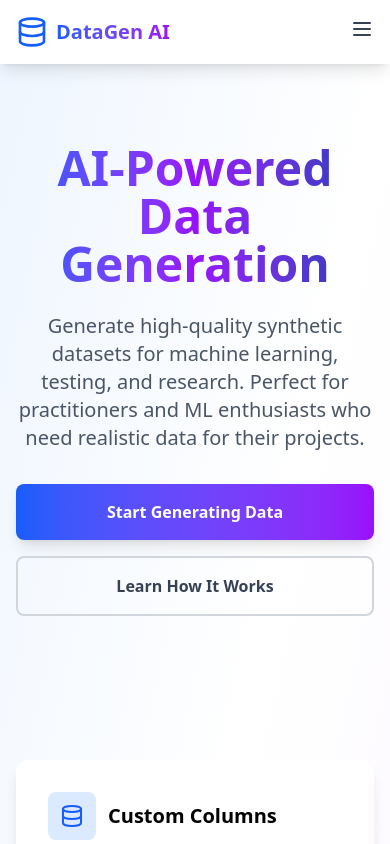
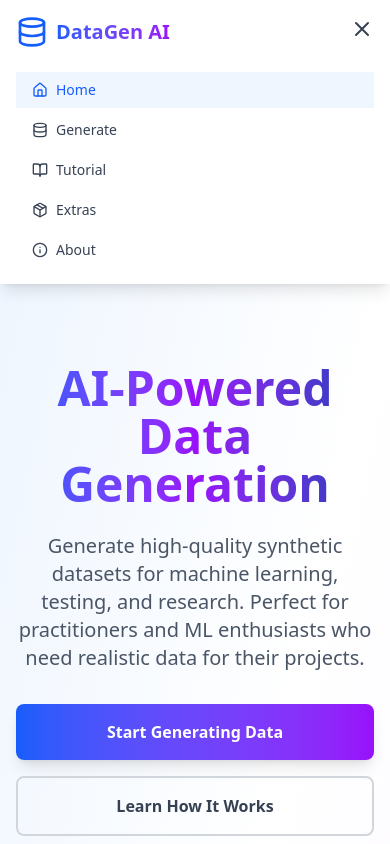
Before and after one commit to dlepighe1/DataGen, a React (Vite) app: page / in a window 390 px wide. Both pictures are taken after a click on the button 362 px from the left and 29 px from the top of the page. Shown: the top 844 px of the page. Built offline with nearby package versions, Linux system fonts and the light colour scheme.

Commit message:
Fixed the navbar

```diff
--- a/src/components/NavBar.jsx
+++ b/src/components/NavBar.jsx
@@ -1,9 +1,10 @@
-import React from 'react';
+import React, { useState } from 'react';
 import { NavLink } from 'react-router-dom';
 import { Database, Home, BookOpen, Package, Info } from 'lucide-react';
 
 const Navbar = () => {
-  // Define navigation items with their properties
+  const [isMobileMenuOpen, setIsMobileMenuOpen] = useState(false);
+
   const navItems = [
     { name: 'Home', path: '/', icon: Home },
     { name: 'Generate', path: '/generate', icon: Database },
@@ -13,57 +14,77 @@ const Navbar = () => {
   ];
 
   return (
-    // Sticky navigation bar with backdrop blur and shadow
     <nav className="bg-white/95 backdrop-blur-sm shadow-lg sticky top-0 z-50">
-      {/* Container with responsive padding */}
       <div className="max-w-7xl mx-auto px-4 sm:px-6 lg:px-8">
-        {/* Flexbox layout for navbar content */}
         <div className="flex justify-between items-center h-16">
-
-          {/* Logo and brand name section */}
+          {/* Brand */}
           <div className="flex items-center space-x-2">
-            {/* Database icon as logo */}
             <Database className="h-8 w-8 text-blue-600" />
-            {/* Brand name with gradient text */}
             <span className="text-xl font-bold bg-gradient-to-r from-blue-600 to-purple-600 bg-clip-text text-transparent">
               DataGen AI
             </span>
           </div>
 
-          {/* Desktop navigation menu */}
+          {/* Desktop nav */}
           <div className="hidden md:flex space-x-8">
-            {/* Map through navigation items */}
             {navItems.map((item) => (
               <NavLink
                 key={item.name}
                 to={item.path}
-                // Dynamic className based on active state
                 className={({ isActive }) =>
                   `flex items-center space-x-1 px-3 py-2 rounded-md text-sm font-medium transition-colors duration-200 ${
                     isActive
-                      ? 'text-blue-600 bg-blue-50' // Active state styling
-                      : 'text-gray-700 hover:text-blue-600 hover:bg-gray-50' // Default and hover state
+                      ? 'text-blue-600 bg-blue-50'
+                      : 'text-gray-700 hover:text-blue-600 hover:bg-gray-50'
                   }`
                 }
               >
-                {/* Render icon component */}
                 <item.icon className="h-4 w-4" />
-                {/* Navigation item text */}
                 <span>{item.name}</span>
               </NavLink>
             ))}
           </div>
 
-          {/* Mobile menu button (placeholder for future mobile menu implementation) */}
+          {/* Mobile menu toggle */}
           <div className="md:hidden">
-            <button className="text-gray-700 hover:text-blue-600">
-              {/* Hamburger menu icon */}
+            <button
+              onClick={() => setIsMobileMenuOpen(!isMobileMenuOpen)}
+              className="text-gray-700 hover:text-blue-600 focus:outline-none"
+            >
               <svg className="h-6 w-6" fill="none" viewBox="0 0 24 24" stroke="currentColor">
-                <path strokeLinecap="round" strokeLinejoin="round" strokeWidth={2} d="M4 6h16M4 12h16M4 18h16" />
+                <path
+                  strokeLinecap="round"
+                  strokeLinejoin="round"
+                  strokeWidth={2}
+                  d={isMobileMenuOpen ? 'M6 18L18 6M6 6l12 12' : 'M4 6h16M4 12h16M4 18h16'}
+                />
               </svg>
             </button>
           </div>
         </div>
+
+        {/* Mobile nav dropdown */}
+        {isMobileMenuOpen && (
+          <div className="md:hidden mt-2 space-y-1 pb-4">
+            {navItems.map((item) => (
+              <NavLink
+                key={item.name}
+                to={item.path}
+                onClick={() => setIsMobileMenuOpen(false)}
+                className={({ isActive }) =>
+                  `flex items-center space-x-2 px-4 py-2 text-sm font-medium transition-colors duration-200 ${
+                    isActive
+                      ? 'text-blue-600 bg-blue-50'
+                      : 'text-gray-700 hover:text-blue-600 hover:bg-gray-50'
+                  }`
+                }
+              >
+                <item.icon className="h-4 w-4" />
+                <span>{item.name}</span>
+              </NavLink>
+            ))}
+          </div>
+        )}
       </div>
     </nav>
   );
```
